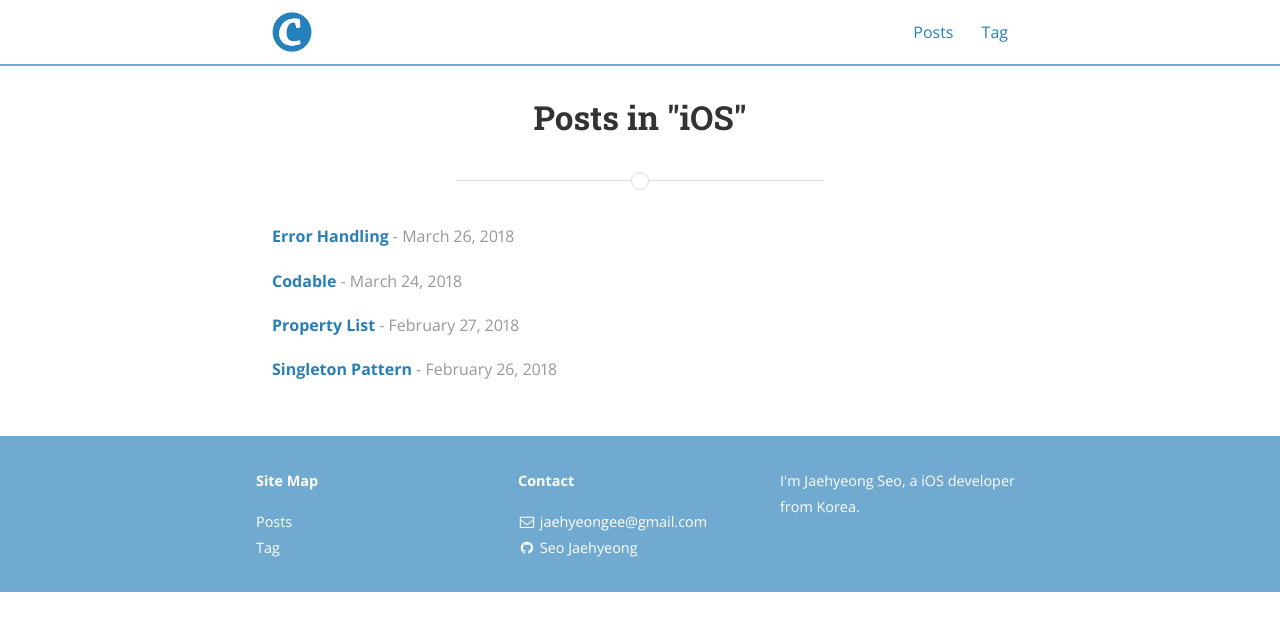
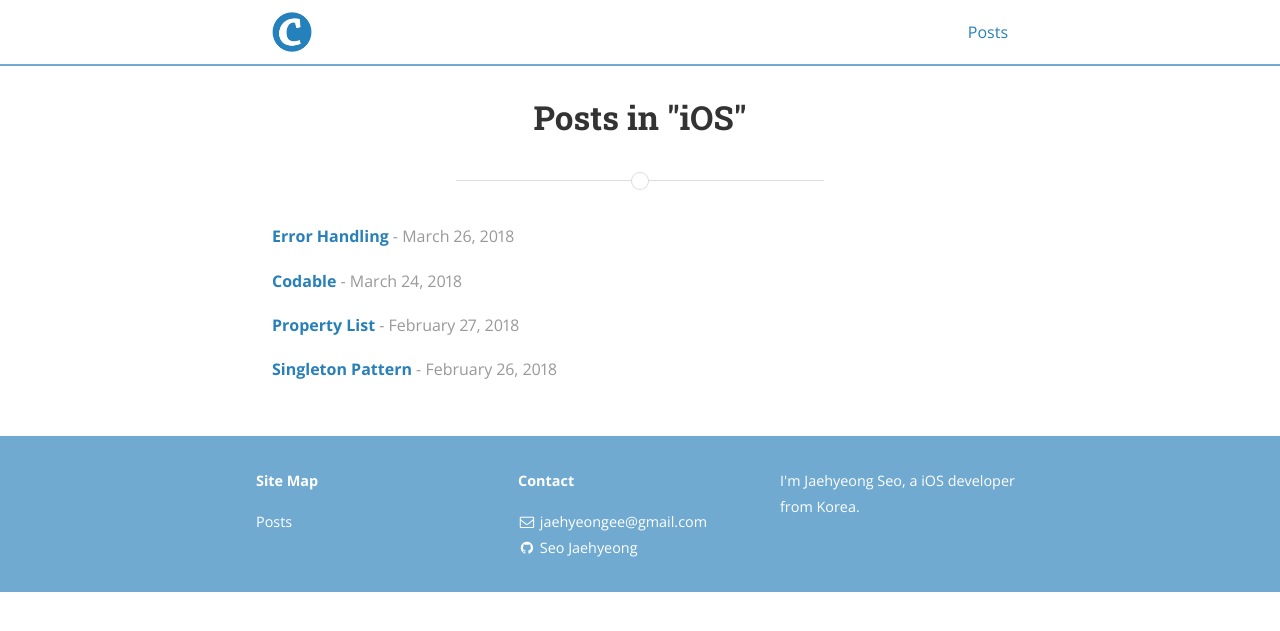
Before and after one commit to 00aney/caudatus.github.io, a Jekyll site: the page category/iOS/index.html, which Jekyll copies as it is, in a window 1280 px wide. Shown: the top 631 px of the page. Built offline with Jekyll 4.4.1, drawn with Linux system fonts in a browser that asks for light colours; nearby versions of some CDN libraries.

Commit message:
update category

```diff
--- a/category/iOS/index.html
+++ b/category/iOS/index.html
@@ -78,10 +78,6 @@
           <li class="nav-link"><a href="/posts/">Posts</a>
 
 
-
-          <li class="nav-link"><a href="/tag/">Tag</a>
-
-
       </ul>
     </nav>
   </div>
@@ -141,10 +137,6 @@
 
 
           <li class="nav-link"><a href="/posts/">Posts</a>
-
-
-
-          <li class="nav-link"><a href="/tag/">Tag</a>
 
 
       </ul>
```
